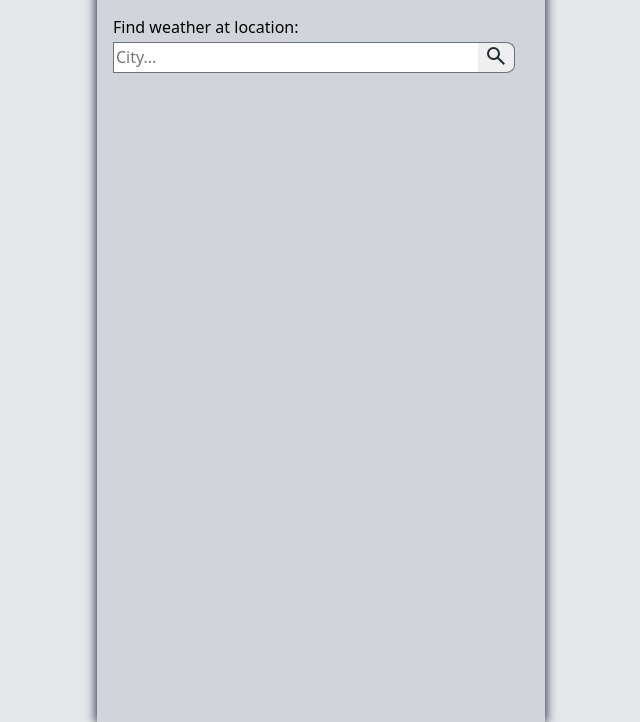
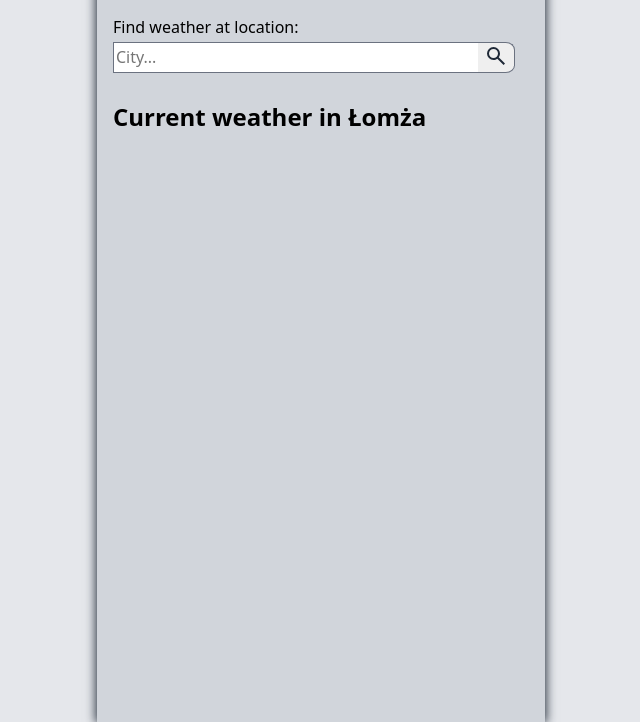
Before and after one commit to ShrikeSwallow/weather-app, a website built with webpack: page src/template.html in a window 1280 px wide. Shown: the part 78-800 px from the top of the page, without its empty margins (319-959 px from the left). Built offline with nearby package versions, Linux system fonts and the light colour scheme; no server answers.

Commit message:
Implement drawing the weather info for a given city

```diff
--- /dev/null
+++ b/src/drawResults.js
@@ -0,0 +1,40 @@
+const drawResults = (city, data) => {
+  const results = document.querySelector(".results-container");
+  results.innerHTML = "";
+
+  const header = document.createElement("h2");
+  header.textContent = `Current weather in ${city}`;
+  results.appendChild(header);
+
+  const weatherList = document.createElement("ul");
+  weatherList.classList.add("weather-list");
+
+  const temp = document.createElement("li");
+  temp.classList.add("temp");
+  temp.textContent = `Temperature: ${data.temp}°C`;
+  weatherList.appendChild(temp);
+
+  const tempFeelsLike = document.createElement("li");
+  tempFeelsLike.classList.add("temp-feels-like");
+  tempFeelsLike.textContent = `Feels like: ${data.feelslike}°C`;
+  weatherList.appendChild(tempFeelsLike);
+
+  const conditions = document.createElement("li");
+  conditions.classList.add("conditions");
+  conditions.textContent = `Conditions: ${data.conditions}`;
+  weatherList.appendChild(conditions);
+
+  const humidity = document.createElement("li");
+  humidity.classList.add("humidity");
+  humidity.textContent = `Humidity: ${data.humidity}%`;
+  weatherList.appendChild(humidity);
+
+  const windspeed = document.createElement("li");
+  windspeed.classList.add("windspeed");
+  windspeed.textContent = `Wind speed: ${data.windspeed}km/h`;
+  weatherList.appendChild(windspeed);
+
+  results.appendChild(weatherList);
+};
+
+export { drawResults };
--- a/src/index.js
+++ b/src/index.js
@@ -1,5 +1,6 @@
 import "./styles.css";
 import { getWeather } from "./getWeather";
+import { drawResults } from "./drawResults";
 
 let city = "Łomża";
 let cityFormatted = city.toLowerCase().split(" ").join("%20");
@@ -7,3 +8,5 @@ console.log(cityFormatted);
 
 const data = await getWeather(cityFormatted);
 console.log(data);
+
+drawResults(city, data);
--- a/src/template.html
+++ b/src/template.html
@@ -21,7 +21,9 @@
           </fieldset>
         </form>
       </div>
-      <div class="results-container"></div>
+      <div class="results-container">
+        <h2></h2>
+      </div>
     </main>
   </body>
 </html>
```
